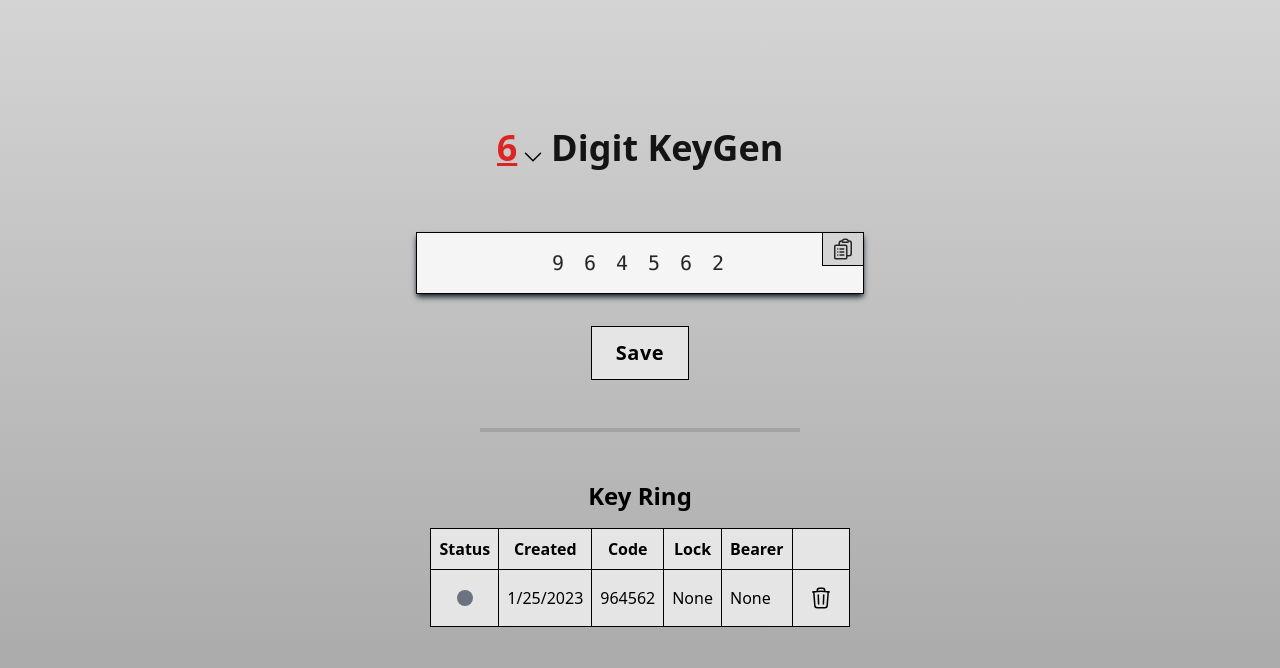
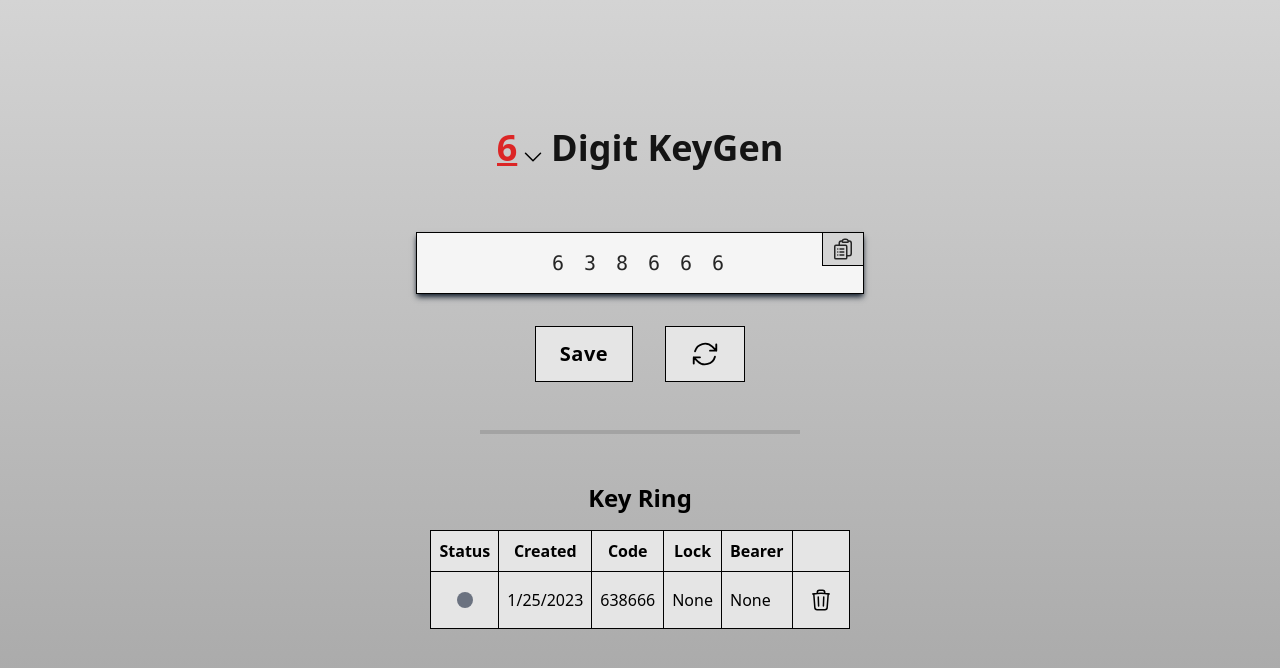
Before and after one commit to abstractionjackson/n-digit-keygen, a Svelte app: page / in a window 1280 px wide. Both pictures are taken after a click on the button "Save". Shown: the top 668 px of the page. Built offline with nearby package versions, Linux system fonts and the light colour scheme.

Commit message:
handle multiple keys

```diff
--- a/src/App.svelte
+++ b/src/App.svelte
@@ -1,9 +1,9 @@
 <script lang="ts">
-  import { key } from "$app/stores";
   import Welcome from "$lib/components/Welcome/index.svelte";
   import Random from "$lib/components/Random/index.svelte";
   import KeyRing from "$lib/components/KeyRing/index.svelte";
   import Save from "$lib/components/Save/index.svelte";
+  import Generator from "$lib/components/Generator/index.svelte";
 </script>
 
 <main
@@ -15,13 +15,12 @@
   <section>
     <Random />
   </section>
-  <section>
+  <section class="flex justify-center">
     <Save />
+    <Generator />
   </section>
   <hr class="my-12 mx-auto h-[.25rem] w-[25vw] border-none bg-neutral-400" />
-  {#if $key}
-    <section>
-      <KeyRing />
-    </section>
-  {/if}
+  <section>
+    <KeyRing />
+  </section>
 </main>
--- a/src/lib/components/Generator/index.svelte
+++ b/src/lib/components/Generator/index.svelte
@@ -1,15 +1,10 @@
 <script lang="ts">
-  import { generateKeycode } from "../utils";
-  let keycode: string = generateKeycode();
+  import { code } from "$app/stores";
+  import arrowPath from "./arrow-path.svg";
 </script>
 
-<section>
-    <header class="">
-      Six-digit keycode
-    </header>
-    <textarea bind:value={keycode}/>
-    <button id="clipboard-copy-keycsode">copy</button>
-  <button id="generator" class="">
-    Generate
-  </button>
-</section>
+<button
+  on:click={code.generate}
+  class="mx-4 border border-black bg-neutral-200 py-3 px-6 text-xl font-bold tracking-wide ring-black hover:bg-neutral-300"
+  ><img src={arrowPath} alt="Re-Generate" height="30px" width="30px" /></button
+>
--- a/src/lib/components/KeyRing/DeleteButton.svelte
+++ b/src/lib/components/KeyRing/DeleteButton.svelte
@@ -1,5 +1,7 @@
 <script lang="ts">
-  import { key } from "$app/stores";
+  import { keyRing } from "$app/stores";
+
+  export let id: string;
 
   let show: boolean = false;
 
@@ -8,10 +10,7 @@
   };
 
   const handleDelete = () => {
-    console.log("delete");
-    //todo: delete the key
-    key.delete();
-    //he button will be destroyed...
+    keyRing.deleteKey(id);
   };
 </script>
 
--- a/src/lib/components/KeyRing/index.svelte
+++ b/src/lib/components/KeyRing/index.svelte
@@ -1,6 +1,6 @@
 <script lang="ts">
   import { DateTime } from "luxon";
-  import { key } from "$app/stores";
+  import { keyRing } from "$app/stores";
   import Status from "./Status.svelte";
   import DeleteButton from "./DeleteButton.svelte";
 </script>
@@ -20,18 +20,20 @@
       </tr>
     </thead>
     <tbody>
+      {#each $keyRing as key}
         <tr>
           <td>
-          <Status status={$key.status} />
+            <Status status={key.status} />
           </td>
-        <td>{DateTime.fromISO($key.created_at).toLocaleString()}</td>
-        <td>{$key.code}</td>
-        <td>{$key.lock ?? "None"}</td>
-        <td>{$key.bearer ?? "None"}</td>
+          <td>{DateTime.fromISO(key.created_at).toLocaleString()}</td>
+          <td>{key.code}</td>
+          <td>{key.lock ?? "None"}</td>
+          <td>{key.bearer ?? "None"}</td>
           <td>
-          <DeleteButton />
+            <DeleteButton id={key.id} />
           </td>
         </tr>
+      {/each}
     </tbody>
   </table>
 </div>
--- a/src/lib/components/Random/index.svelte
+++ b/src/lib/components/Random/index.svelte
@@ -8,11 +8,10 @@
 
 -->
 <script lang="ts">
-  import { code as keycode } from "../../../stores";
-
+  import { code } from "$app/stores";
   let icon: "copy" | "copied" = "copy";
   const copy = () => {
-    navigator.clipboard.writeText($keycode);
+    navigator.clipboard.writeText($code.value);
     icon = "copied";
     setTimeout(() => {
       icon = "copy";
@@ -20,7 +19,7 @@
   };
 </script>
 
-<div id="random" class="mx-auto py-4 text-center">
+<div id="random" class="texf-center mx-auto py-4">
   <div
     class="language-numerical relative mx-auto my-4 flex max-w-md justify-center border border-black bg-neutral-100 p-4 pl-8 text-center text-xl tracking-[1em] text-neutral-800 shadow-md shadow-gray-800"
   >
@@ -61,7 +60,7 @@
       {/if}
     </button>
     <pre class="flex justify-center">
-    <code>{$keycode}</code>
+    <code>{$code.value}</code>
   </pre>
   </div>
 </div>
--- a/src/lib/components/Save/index.svelte
+++ b/src/lib/components/Save/index.svelte
@@ -1,20 +1,13 @@
 <script lang="ts">
-  import { createKey } from "$lib/utils";
-  import { code, key } from "$app/stores";
-  import type { Key } from "$lib/types";
-
-  let currentKey: Key;
+  import { code, keyRing } from "$app/stores";
 
   const handleSave = () => {
-    currentKey = createKey($code); //serialize and save to local storage
-    key.save(currentKey);
+    keyRing.addKey($code.value);
   };
 </script>
 
-<div class="mx-auto w-fit">
-  <button
-    on:click={handleSave}
-    class="border border-black bg-neutral-200 py-3 px-6 text-xl font-bold tracking-wide ring-black hover:bg-neutral-300"
-    >Save</button
-  >
-</div>
+<button
+  on:click={handleSave}
+  class="mx-4 border border-black bg-neutral-200 py-3 px-6 text-xl font-bold tracking-wide ring-black hover:bg-neutral-300"
+  >Save</button
+>
--- a/src/lib/components/Welcome/index.svelte
+++ b/src/lib/components/Welcome/index.svelte
@@ -1,14 +1,12 @@
 <script lang="ts">
-  import { code as keycode } from "../../../stores";
-  import { getStringOfNRandDigits } from "../../utils";
+  import { code } from "$app/stores";
+  import { getStringOfNRandDigits } from "$lib/utils";
   import chevronDown from "../../../assets/chevron_down.svg";
 
-  let n: number = 6;
-  $: selectWidth = n.toString().length === 1 ? "1.25em" : "1.75em";
+  $: selectWidth = $code.n.toString().length === 1 ? "1.25em" : "1.75em";
 
-  const handleChange = () => {
-    const code = getStringOfNRandDigits(n);
-    keycode.set(code);
+  const handleChange = (event: Event) => {
+    code.setByLength(parseInt((event.target as HTMLSelectElement).value));
   };
 </script>
 
@@ -22,13 +20,12 @@
       style="width: {selectWidth}; background-image: url({chevronDown});"
     >
       <select
-        bind:value={n}
         on:change={handleChange}
         class=" appearance-none bg-transparent text-red-600 underline"
         style="width: {selectWidth}"
       >
         {#each [4, 5, 6, 7, 8, 9, 10] as i}
-          {#if i === n}
+          {#if i === $code.n}
             <option value={i} selected>{i}</option>
           {:else}
             <option value={i}>{i}</option>
--- a/src/lib/constants.ts
+++ b/src/lib/constants.ts
@@ -1,2 +1,3 @@
 export const DEFAULT_LENGTH = 6;
 export const DEFAULT_STATUS = "silent";
+export const DEFAULT_KEY_RING = [];
--- a/src/lib/types.ts
+++ b/src/lib/types.ts
@@ -1,4 +1,9 @@
 import type { DateTime } from "luxon";
+
+export type Code = {
+  n: number;
+  value: string;
+};
 
 export type KeyStatus =
   | "silent"
--- a/src/lib/utils.ts
+++ b/src/lib/utils.ts
@@ -1,6 +1,6 @@
 import { DateTime } from "luxon";
 import { v4 as uuidv4 } from "uuid";
-import { DEFAULT_STATUS } from "./constants";
+import { DEFAULT_STATUS, DEFAULT_KEY_RING } from "./constants";
 import type { Key } from "./types";
 
 export const getStringOfNRandDigits = (n: number) => {
@@ -21,6 +21,13 @@ export const createKey = (code: string): Key => {
     status: DEFAULT_STATUS,
   };
 };
+export const loadKeyRing = () => {
+  const keyRing = localStorage.getItem("keyRing");
+  if (!keyRing) {
+    return DEFAULT_KEY_RING;
+  }
+  return JSON.parse(keyRing);
+};
 export const loadKey = () => {
   const key = localStorage.getItem("key");
   if (!key) {
--- a/src/stores.ts
+++ b/src/stores.ts
@@ -1,9 +1,71 @@
 import { writable } from "svelte/store";
-import { getStringOfNRandDigits, loadKey } from "./lib/utils";
+import {
+  createKey,
+  getStringOfNRandDigits,
+  loadKey,
+  loadKeyRing,
+} from "./lib/utils";
 import { DEFAULT_LENGTH } from "./lib/constants";
 import type { Key } from "./lib/types";
 
-export const code = writable(getStringOfNRandDigits(DEFAULT_LENGTH));
+const writeableCode = () => {
+  const { subscribe, set, update } = writable({
+    n: DEFAULT_LENGTH,
+    value: getStringOfNRandDigits(DEFAULT_LENGTH),
+  });
+
+  const setByLength = (n: number) => {
+    set({
+      n,
+      value: getStringOfNRandDigits(n),
+    });
+  };
+
+  const generate = () => {
+    update((code) => {
+      return {
+        ...code,
+        value: getStringOfNRandDigits(code.n),
+      };
+    });
+  };
+
+  return {
+    subscribe,
+    setByLength,
+    generate,
+  };
+};
+export const code = writeableCode();
+
+const writableKeyRing = () => {
+  const { subscribe, update } = writable(loadKeyRing());
+
+  return {
+    subscribe,
+    addKey: (code: string) => {
+      const key = createKey(code);
+      const newKeyRing = [key];
+      update((keyRing) => {
+        newKeyRing.push(...keyRing);
+        return newKeyRing;
+      });
+      //save to localStorage
+      localStorage.setItem("keyRing", JSON.stringify(newKeyRing));
+    },
+    deleteKey: (id: string) => {
+      const newKeyRing = [];
+      update((keyRing) => {
+        newKeyRing.push(...keyRing.filter((key) => key.id !== id));
+        return newKeyRing;
+      });
+      //save to localStorage
+      localStorage.setItem("keyRing", JSON.stringify(newKeyRing));
+    },
+  };
+};
+export const keyRing = writableKeyRing();
+//TODO: remove below
 const writableKey = () => {
   const { subscribe, set } = writable(loadKey());
 
```
Also changed, not shown: src/lib/components/Generator/arrow-path.svg (added). Lines whose indentation alone changed are shown as unchanged.
